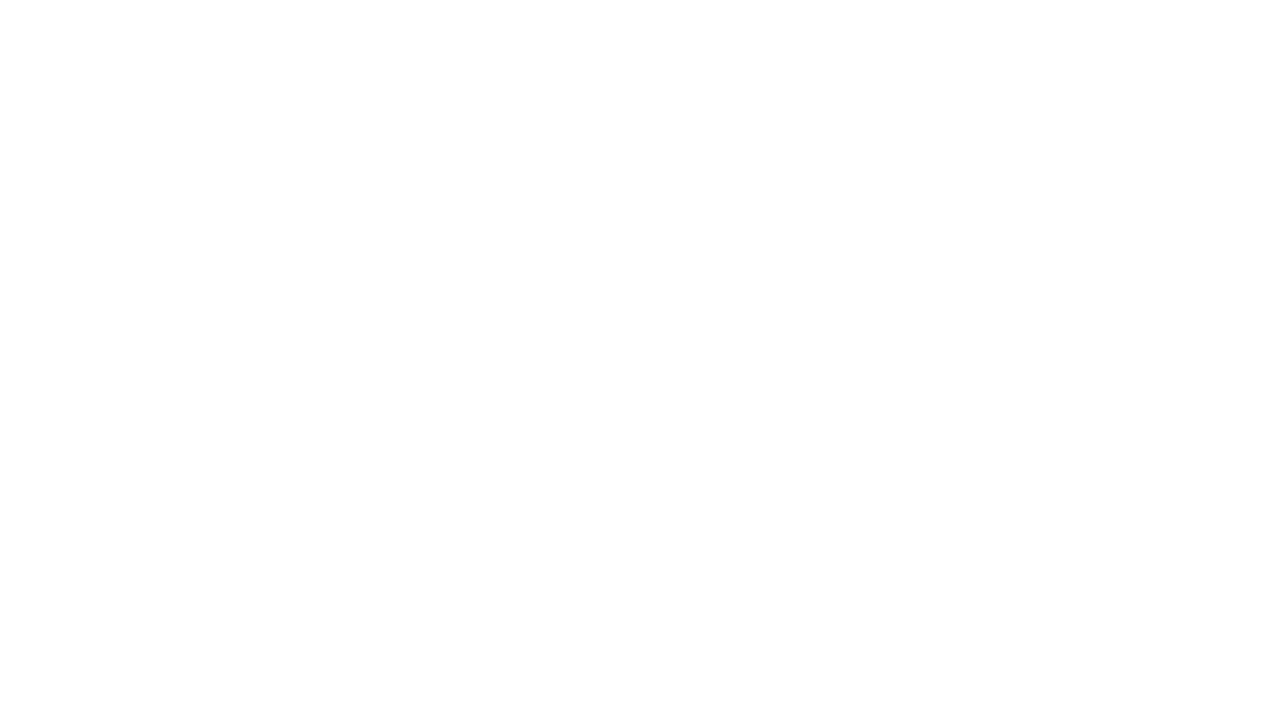
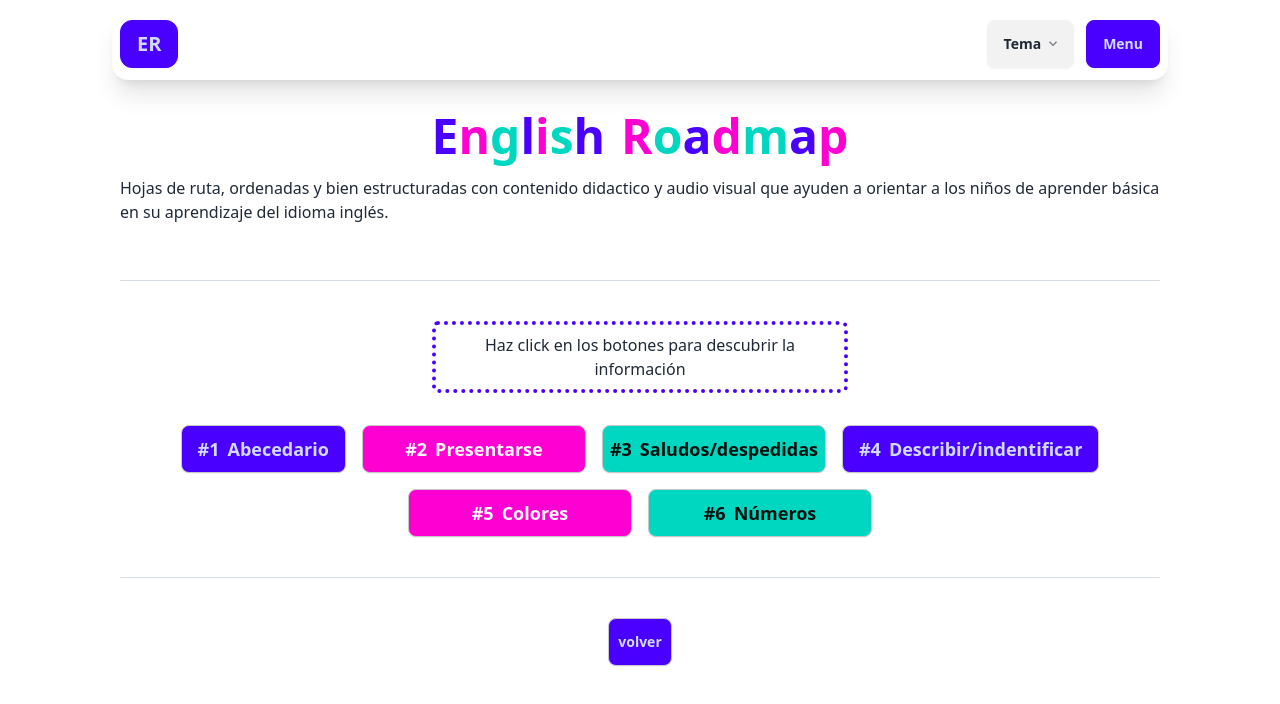
Before and after one commit to manufer24/englishroadmap, a Nuxt app: page /aprender in a window 1280 px wide. Before the commit this address had no page. Shown: the top 704 px of the page. Built offline with nearby package versions, Linux system fonts and the light colour scheme.

Commit message:
rename routes

```diff
--- a/pages/escuela/colores.vue
+++ b/pages/aprender/colores.vue
@@ -10,7 +10,7 @@
                         y practicar lo aprendido.
                     </p>
 
-                    <p class="mt-4 p-2 bg-secondary text-secondary-content rounded-md flex items-center justify-center">
+                    <p class="mt-4 p-2 bg-primary text-primary-content rounded-md flex items-center justify-center">
                         visita los siguientes enlaces haciendo CLICK sobre ellos para descubrir el contenido
                     </p>
                 </div>
--- a/pages/escuela/index.vue
+++ b/pages/aprender/index.vue
@@ -22,40 +22,45 @@
                 <p class="px-0 text-md">
                     Hojas de ruta,
                     ordenadas y bien estructuradas con contenido didactico y audio visual
-                    que ayuden a orientar a los niños de escuela básica en su aprendizaje
+                    que ayuden a orientar a los niños de aprender básica en su aprendizaje
                     del idioma inglés.
                 </p>
             </div>
         </section>
         <section class="container mx-auto border-b border-neutral-content py-10">
-                <h3 class="mb-8 rounded-md border-4 border-dotted border-blueRibbon p-2 text-center sm:w-[40%] sm:mx-auto">
+                <h3 class="mb-8 rounded-md border-4 border-dotted border-primary p-2 text-center sm:w-[40%] sm:mx-auto">
                     Haz click en los botones para descubrir la información
                 </h3>
                 <nav>
                     <ul class="flex flex-col flex-wrap items-center justify-center gap-4 md:flex-row">
                         <li>
                             <button class="btn btn-active bg-primary text-primary-content hover:bg-primary-content hover:text-primary text-lg">
-                                <nuxt-link class="h-full flex items-center" to="/escuela/abecedario"><span class="font-bold mr-2">#1</span> Abecedario</nuxt-link>
+                                <nuxt-link class="h-full flex items-center" to="/aprender/abecedario"><span class="font-bold mr-2">#1</span> Abecedario</nuxt-link>
                             </button>
                         </li>
                         <li>
                             <button class="btn btn-active w-56 bg-secondary text-secondary-content hover:bg-secondary-content hover:text-secondary text-lg">
-                                <nuxt-link class="h-full flex items-center" to="/escuela/presentarse"><span class="font-bold mr-2">#2</span>Presentarse</nuxt-link>
+                                <nuxt-link class="h-full flex items-center" to="/aprender/presentarse"><span class="font-bold mr-2">#2</span>Presentarse</nuxt-link>
                             </button>
                         </li>
                         <li>
                             <button class="btn btn-active w-56 bg-accent text-accent-content hover:bg-accent-content hover:text-accent text-lg">
-                                <nuxt-link class="h-full flex items-center" to="/escuela/saludos-y-despedidas"><span class="font-bold mr-2">#3</span>Saludos/despedidas</nuxt-link>
+                                <nuxt-link class="h-full flex items-center" to="/aprender/saludos-y-despedidas"><span class="font-bold mr-2">#3</span>Saludos/despedidas</nuxt-link>
                             </button>
                         </li>
                         <li>
                             <button class="btn btn-active bg-primary text-primary-content hover:bg-primary-content hover:text-primary text-lg">
-                                <nuxt-link class="h-full flex items-center" to="/escuela/describir-personas"><span class="font-bold mr-2">#4</span>Describir/indentificar</nuxt-link>
+                                <nuxt-link class="h-full flex items-center" to="/aprender/describir-personas"><span class="font-bold mr-2">#4</span>Describir/indentificar</nuxt-link>
                             </button>
                         </li>
                         <li>
                             <button class="btn btn-active w-56 bg-secondary text-secondary-content hover:bg-secondary-content hover:text-secondary text-lg">
-                                <nuxt-link class="h-full flex items-center" to="/escuela/colores"><span class="font-bold mr-2">#5</span>Colors</nuxt-link>
+                                <nuxt-link class="h-full flex items-center" to="/aprender/colores"><span class="font-bold mr-2">#5</span>Colores</nuxt-link>
+                            </button>
+                        </li>
+                        <li>
+                            <button class="btn btn-active w-56 bg-accent text-accent-content hover:bg-accent-content hover:text-accent text-lg">
+                                <nuxt-link class="h-full flex items-center" to="/aprender/numeros"><span class="font-bold mr-2">#6</span>Números</nuxt-link>
                             </button>
                         </li>
                     </ul>
--- a/pages/escuela/presentarse.vue
+++ b/pages/aprender/presentarse.vue
@@ -10,7 +10,7 @@
                         y practicar.
                     </p>
 
-                    <p class="mt-4 p-2 w-auto bg-secondary text-secondary-content rounded-md flex items-center justify-center">
+                    <p class="mt-4 p-2 w-auto bg-primary text-primary-content rounded-md flex items-center justify-center">
                         visita los siguientes enlaces haciendo CLICK sobre ellos para descubrir el contenido
                     </p>
                 </div>
--- a/pages/escuela/saludos-y-despedidas.vue
+++ b/pages/aprender/saludos-y-despedidas.vue
@@ -10,7 +10,7 @@
                         y practicar lo aprendido.
                     </p>
 
-                    <p class="mt-4 p-2 bg-accent text-accent-content rounded-md flex items-center justify-center">
+                    <p class="mt-4 p-2 bg-primary text-primary-content rounded-md flex items-center justify-center">
                         visita los siguientes enlaces haciendo CLICK sobre ellos para descubrir el contenido
                     </p>
                 </div>
```
Also changed, not shown: pages/aprender/abecedario.vue (renamed from pages/escuela/abecedario.vue), pages/aprender/describir-personas.vue (renamed from pages/escuela/describir-personas.vue).
